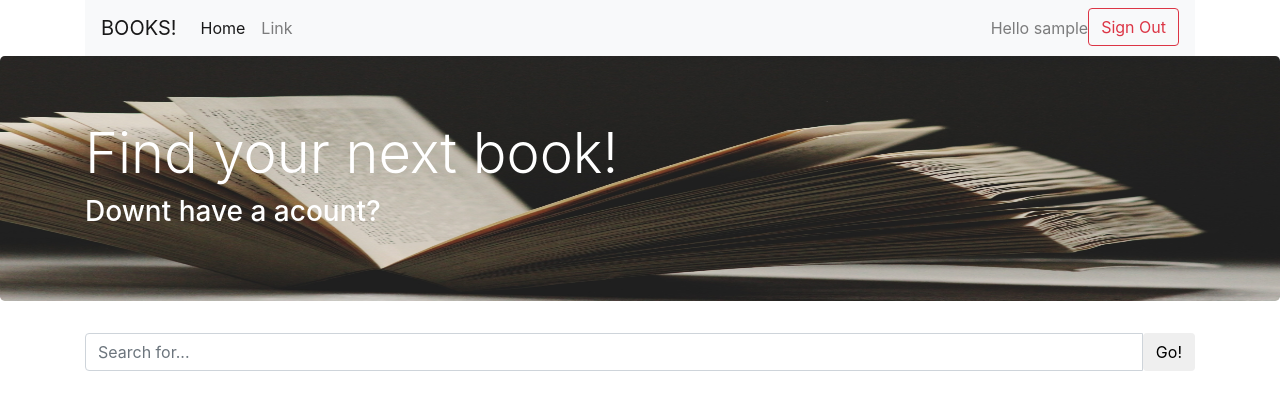
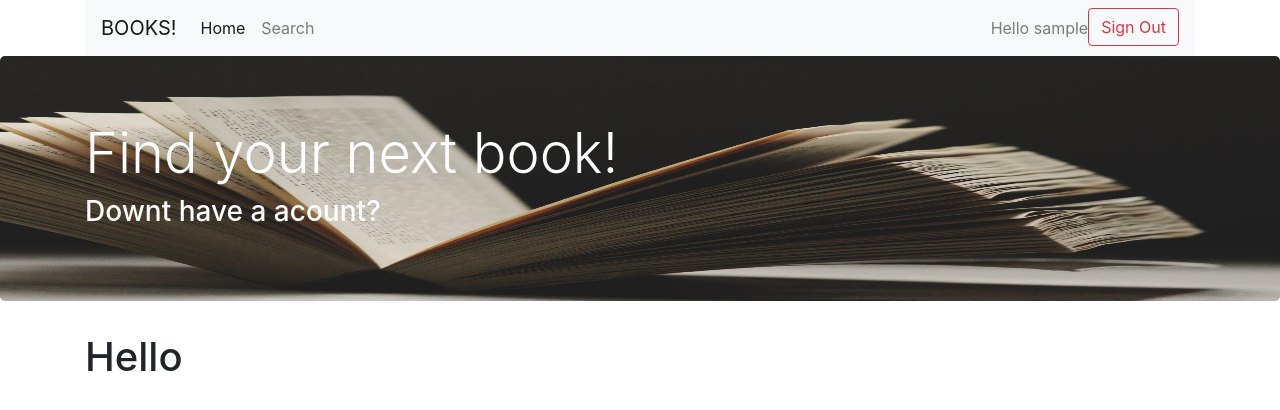
Before and after one commit to majstomphorst/cs50WebProject01, a Flask app: page / in a window 1280 px wide. Shown: the top 410 px of the page. Run offline with Flask 2, Linux system fonts and the light colour scheme; the visitor is signed in with stand-in values (Sample User, id 1); parts of the project's set-up code (start-up, migrations or seed data) failed here and were passed over; some libraries are stand-ins or nearby versions.

Commit message:
user interface navigation

```diff
--- a/application.py
+++ b/application.py
@@ -71,5 +71,10 @@ def signout():
     session.clear()
     return redirect(url_for("index"))
 
+@app.route("/search", methods=["GET","POST"])
+@login_required
+def search():
+    return render_template("search.html")
+
 if __name__ == "__main__":
     main()
--- a/templates/index.html
+++ b/templates/index.html
@@ -1,14 +1,5 @@
 {% extends "layout.html" %}
 
-{% block your_books %}
-<div class="row">
-<div class="col">
-  <div class="input-group">
-    <input type="text" class="form-control" placeholder="Search for...">
-    <span class="input-group-btn">
-      <button class="btn btn-default" type="button">Go!</button>
-    </span>
-  </div><!-- /input-group -->
-</div><!-- /.col-lg-6 -->
-</div><!-- /.row -->
+{% block search %}
+<h1>Hello</h1>
 {% endblock %}
--- a/templates/layout.html
+++ b/templates/layout.html
@@ -32,11 +32,13 @@
         <div class="collapse navbar-collapse" id="navbarTogglerDemo02">
           <ul class="navbar-nav mr-auto mt-2 mt-lg-0">
             <li class="nav-item active">
-              <a class="nav-link" href="#">Home<span class="sr-only">(current)</span></a>
+              <a class="nav-link" href="/">Home<span class="sr-only">(current)</span></a>
             </li>
+            {% if session.id %}
             <li class="nav-item">
-              <a class="nav-link" href="#">Link</a>
+              <a class="nav-link" href="search">Search</a>
             </li>
+            {% endif %}
           </ul>
           {% if session.id %}
             <form class="form-inline my-2 my-lg-0" name="sigin" action="{{ url_for('signout') }}" method="post">
@@ -87,7 +89,7 @@
 
 
     <div class="container">
-      {% block your_books %} {% endblock %}
+      {% block search %} {% endblock %}
     </div>
 
     <!-- Optional JavaScript -->
```
Also changed, not shown: templates/search.html (added, +14 -0 lines).
